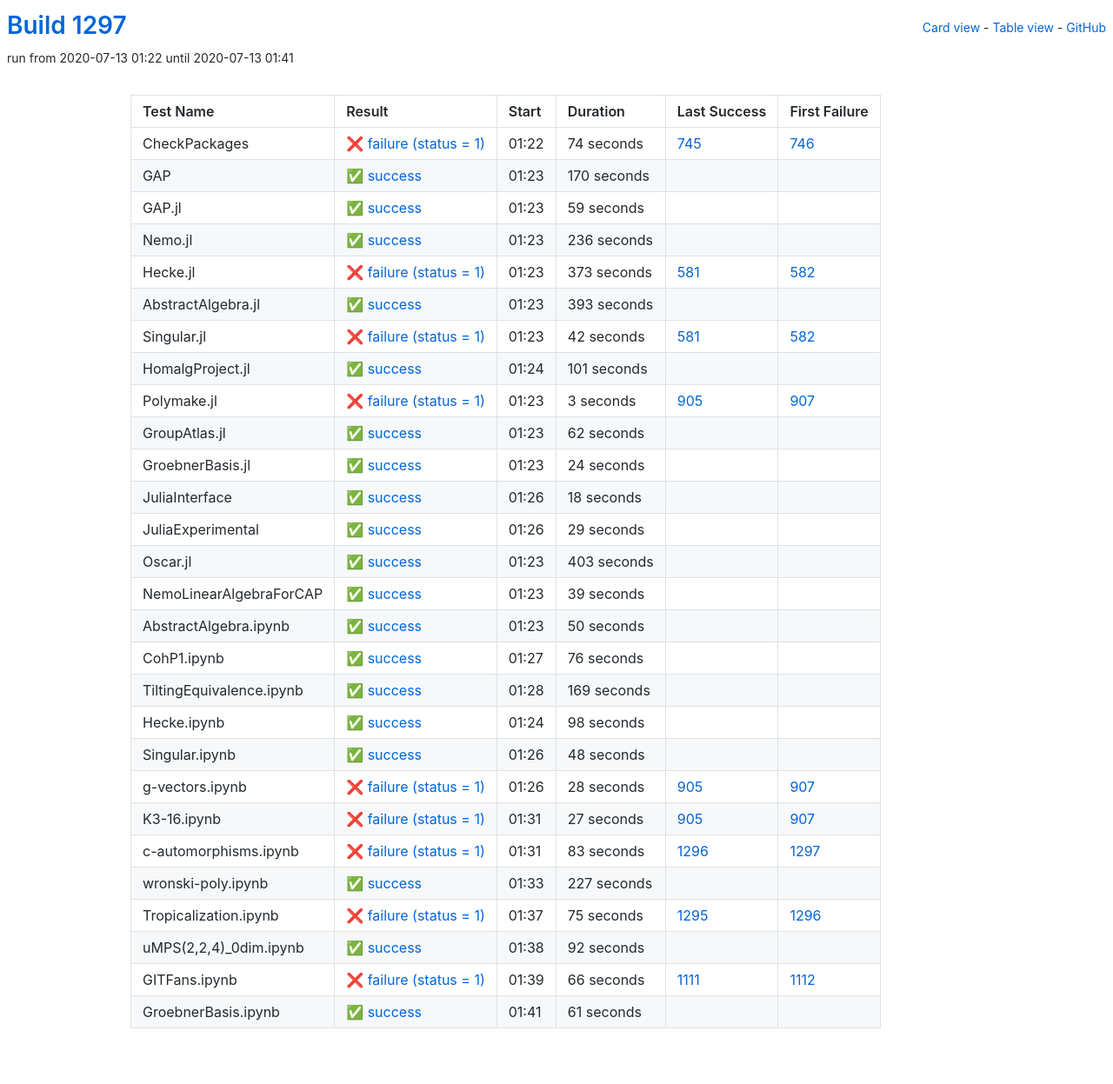
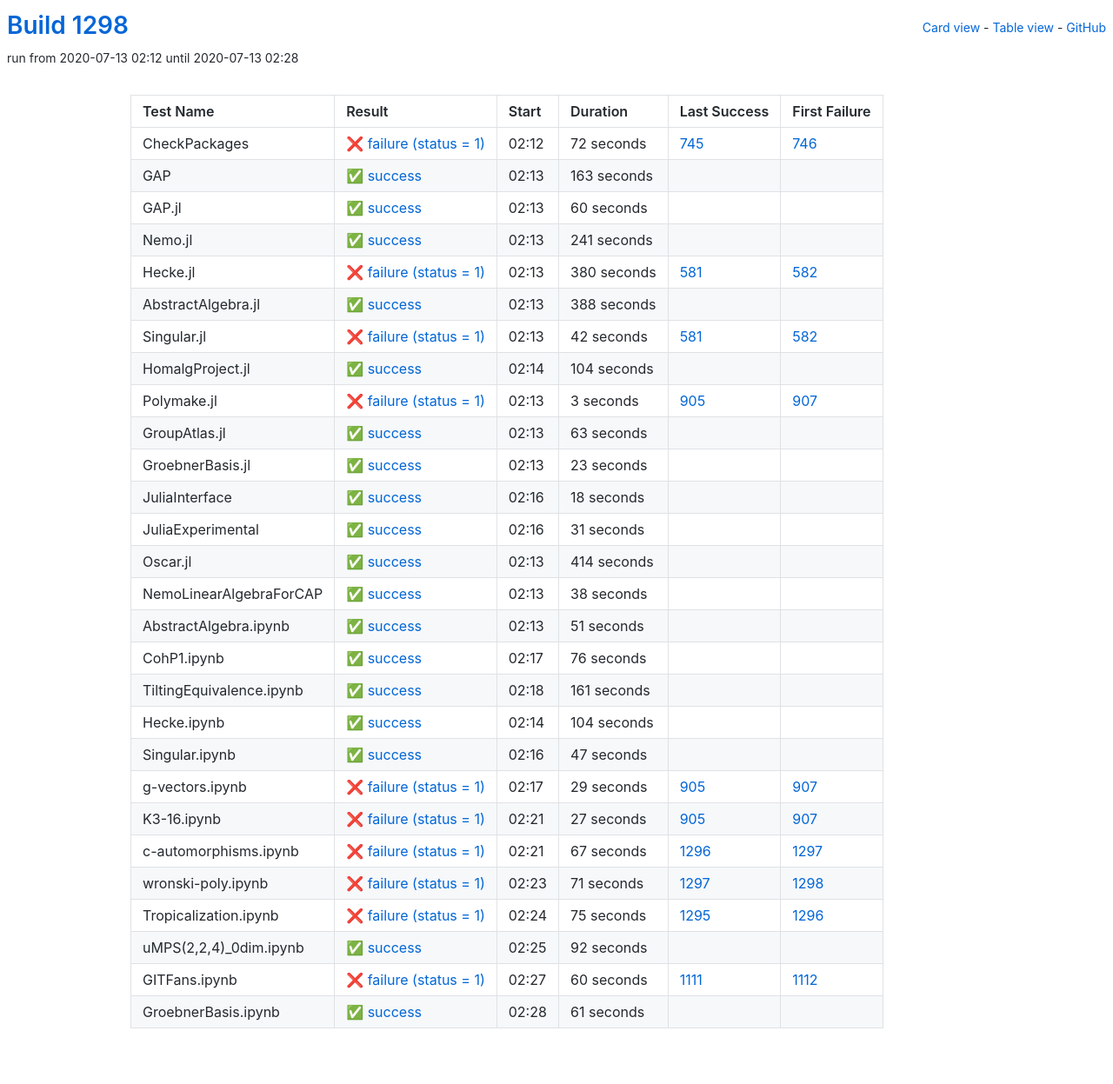
Before and after one commit to oscar-system/oscar-ci-status-1.4, a Jekyll site: the page built from table.html, in a window 1280 px wide. Shown: the whole page at 87% size. Built offline with Jekyll 4.4.1, drawn with Linux system fonts in a browser that asks for light colours.

Commit message:
Build #1298

```diff
--- a/_data/ci.yml
+++ b/_data/ci.yml
@@ -1,6 +1,6 @@
 ---
-build: 1297
-build_url: https://oscarci.mathematik.uni-kl.de/job/oscar-julia-1.4/1297/
+build: 1298
+build_url: https://oscarci.mathematik.uni-kl.de/job/oscar-julia-1.4/1298/
 job: oscar-julia-1.4
 organization: oscar-system
 repo: oscar-ci-status-1.4
@@ -8,80 +8,80 @@ repourl: https://github.com/oscar-system/oscar-ci-status-1.4
 tests:
 - name: CheckPackages
   id: checkpackages
-  log: https://oscarci.mathematik.uni-kl.de/job/oscar-julia-1.4/1297/artifact/logs/build-1297/CheckPackages.log
-  start: 2020-07-13 01:22
+  log: https://oscarci.mathematik.uni-kl.de/job/oscar-julia-1.4/1298/artifact/logs/build-1298/CheckPackages.log
+  start: 2020-07-13 02:12
   success: false
   exitcode: 1
   status: failure
-  duration: 74
+  duration: 72
   last_success: 745
   last_success_url: https://oscarci.mathematik.uni-kl.de/job/oscar-julia-1.4/745/
   first_failure: 746
   first_failure_url: https://oscarci.mathematik.uni-kl.de/job/oscar-julia-1.4/746/
 - name: GAP
   id: gap
-  log: https://oscarci.mathematik.uni-kl.de/job/oscar-julia-1.4/1297/artifact/logs/build-1297/GAP.log
-  start: 2020-07-13 01:23
+  log: https://oscarci.mathematik.uni-kl.de/job/oscar-julia-1.4/1298/artifact/logs/build-1298/GAP.log
+  start: 2020-07-13 02:13
   success: true
   exitcode: 0
   status: success
-  duration: 170
+  duration: 163
   last_success: false
   last_success_url:
   first_failure: false
   first_failure_url:
 - name: GAP.jl
   id: gap-jl
-  log: https://oscarci.mathematik.uni-kl.de/job/oscar-julia-1.4/1297/artifact/logs/build-1297/GAP.jl.log
-  start: 2020-07-13 01:23
+  log: https://oscarci.mathematik.uni-kl.de/job/oscar-julia-1.4/1298/artifact/logs/build-1298/GAP.jl.log
+  start: 2020-07-13 02:13
   success: true
   exitcode: 0
   status: success
-  duration: 59
+  duration: 60
   last_success: false
   last_success_url:
   first_failure: false
   first_failure_url:
 - name: Nemo.jl
   id: nemo-jl
-  log: https://oscarci.mathematik.uni-kl.de/job/oscar-julia-1.4/1297/artifact/logs/build-1297/Nemo.jl.log
-  start: 2020-07-13 01:23
+  log: https://oscarci.mathematik.uni-kl.de/job/oscar-julia-1.4/1298/artifact/logs/build-1298/Nemo.jl.log
+  start: 2020-07-13 02:13
   success: true
   exitcode: 0
   status: success
-  duration: 236
+  duration: 241
   last_success: false
   last_success_url:
   first_failure: false
   first_failure_url:
 - name: Hecke.jl
   id: hecke-jl
-  log: https://oscarci.mathematik.uni-kl.de/job/oscar-julia-1.4/1297/artifact/logs/build-1297/Hecke.jl.log
-  start: 2020-07-13 01:23
+  log: https://oscarci.mathematik.uni-kl.de/job/oscar-julia-1.4/1298/artifact/logs/build-1298/Hecke.jl.log
+  start: 2020-07-13 02:13
   success: false
   exitcode: 1
   status: failure
-  duration: 373
+  duration: 380
   last_success: 581
   last_success_url: https://oscarci.mathematik.uni-kl.de/job/oscar-julia-1.4/581/
   first_failure: 582
   first_failure_url: https://oscarci.mathematik.uni-kl.de/job/oscar-julia-1.4/582/
 - name: AbstractAlgebra.jl
   id: abstractalgebra-jl
-  log: https://oscarci.mathematik.uni-kl.de/job/oscar-julia-1.4/1297/artifact/logs/build-1297/AbstractAlgebra.jl.log
-  start: 2020-07-13 01:23
+  log: https://oscarci.mathematik.uni-kl.de/job/oscar-julia-1.4/1298/artifact/logs/build-1298/AbstractAlgebra.jl.log
+  start: 2020-07-13 02:13
   success: true
   exitcode: 0
   status: success
-  duration: 393
+  duration: 388
   last_success: false
   last_success_url:
   first_failure: false
   first_failure_url:
 - name: Singular.jl
   id: singular-jl
-  log: https://oscarci.mathematik.uni-kl.de/job/oscar-julia-1.4/1297/artifact/logs/build-1297/Singular.jl.log
-  start: 2020-07-13 01:23
+  log: https://oscarci.mathematik.uni-kl.de/job/oscar-julia-1.4/1298/artifact/logs/build-1298/Singular.jl.log
+  start: 2020-07-13 02:13
   success: false
   exitcode: 1
   status: failure
@@ -92,20 +92,20 @@ tests:
   first_failure_url: https://oscarci.mathematik.uni-kl.de/job/oscar-julia-1.4/582/
 - name: HomalgProject.jl
   id: homalgproject-jl
-  log: https://oscarci.mathematik.uni-kl.de/job/oscar-julia-1.4/1297/artifact/logs/build-1297/HomalgProject.jl.log
-  start: 2020-07-13 01:24
+  log: https://oscarci.mathematik.uni-kl.de/job/oscar-julia-1.4/1298/artifact/logs/build-1298/HomalgProject.jl.log
+  start: 2020-07-13 02:14
   success: true
   exitcode: 0
   status: success
-  duration: 101
+  duration: 104
   last_success: false
   last_success_url:
   first_failure: false
   first_failure_url:
 - name: Polymake.jl
   id: polymake-jl
-  log: https://oscarci.mathematik.uni-kl.de/job/oscar-julia-1.4/1297/artifact/logs/build-1297/Polymake.jl.log
-  start: 2020-07-13 01:23
+  log: https://oscarci.mathematik.uni-kl.de/job/oscar-julia-1.4/1298/artifact/logs/build-1298/Polymake.jl.log
+  start: 2020-07-13 02:13
   success: false
   exitcode: 1
   status: failure
@@ -116,32 +116,32 @@ tests:
   first_failure_url: https://oscarci.mathematik.uni-kl.de/job/oscar-julia-1.4/907/
 - name: GroupAtlas.jl
   id: groupatlas-jl
-  log: https://oscarci.mathematik.uni-kl.de/job/oscar-julia-1.4/1297/artifact/logs/build-1297/GroupAtlas.jl.log
-  start: 2020-07-13 01:23
+  log: https://oscarci.mathematik.uni-kl.de/job/oscar-julia-1.4/1298/artifact/logs/build-1298/GroupAtlas.jl.log
+  start: 2020-07-13 02:13
   success: true
   exitcode: 0
   status: success
-  duration: 62
+  duration: 63
   last_success: false
   last_success_url:
   first_failure: false
   first_failure_url:
 - name: GroebnerBasis.jl
   id: groebnerbasis-jl
-  log: https://oscarci.mathematik.uni-kl.de/job/oscar-julia-1.4/1297/artifact/logs/build-1297/GroebnerBasis.jl.log
-  start: 2020-07-13 01:23
+  log: https://oscarci.mathematik.uni-kl.de/job/oscar-julia-1.4/1298/artifact/logs/build-1298/GroebnerBasis.jl.log
+  start: 2020-07-13 02:13
   success: true
   exitcode: 0
   status: success
-  duration: 24
+  duration: 23
   last_success: false
   last_success_url:
   first_failure: false
   first_failure_url:
 - name: JuliaInterface
   id: juliainterface
-  log: https://oscarci.mathematik.uni-kl.de/job/oscar-julia-1.4/1297/artifact/logs/build-1297/JuliaInterface.log
-  start: 2020-07-13 01:26
+  log: https://oscarci.mathematik.uni-kl.de/job/oscar-julia-1.4/1298/artifact/logs/build-1298/JuliaInterface.log
+  start: 2020-07-13 02:16
   success: true
   exitcode: 0
   status: success
@@ -152,56 +152,56 @@ tests:
   first_failure_url:
 - name: JuliaExperimental
   id: juliaexperimental
-  log: https://oscarci.mathematik.uni-kl.de/job/oscar-julia-1.4/1297/artifact/logs/build-1297/JuliaExperimental.log
-  start: 2020-07-13 01:26
+  log: https://oscarci.mathematik.uni-kl.de/job/oscar-julia-1.4/1298/artifact/logs/build-1298/JuliaExperimental.log
+  start: 2020-07-13 02:16
   success: true
   exitcode: 0
   status: success
-  duration: 29
+  duration: 31
   last_success: false
   last_success_url:
   first_failure: false
   first_failure_url:
 - name: Oscar.jl
   id: oscar-jl
-  log: https://oscarci.mathematik.uni-kl.de/job/oscar-julia-1.4/1297/artifact/logs/build-1297/Oscar.jl.log
-  start: 2020-07-13 01:23
+  log: https://oscarci.mathematik.uni-kl.de/job/oscar-julia-1.4/1298/artifact/logs/build-1298/Oscar.jl.log
+  start: 2020-07-13 02:13
   success: true
   exitcode: 0
   status: success
-  duration: 403
+  duration: 414
   last_success: false
   last_success_url:
   first_failure: false
   first_failure_url:
 - name: NemoLinearAlgebraForCAP
   id: nemolinearalgebraforcap
-  log: https://oscarci.mathematik.uni-kl.de/job/oscar-julia-1.4/1297/artifact/logs/build-1297/NemoLinearAlgebraForCAP.log
-  start: 2020-07-13 01:23
+  log: https://oscarci.mathematik.uni-kl.de/job/oscar-julia-1.4/1298/artifact/logs/build-1298/NemoLinearAlgebraForCAP.log
+  start: 2020-07-13 02:13
   success: true
   exitcode: 0
   status: success
-  duration: 39
+  duration: 38
   last_success: false
   last_success_url:
   first_failure: false
   first_failure_url:
 - name: AbstractAlgebra.ipynb
   id: abstractalgebra-ipynb
-  log: https://oscarci.mathematik.uni-kl.de/job/oscar-julia-1.4/1297/artifact/logs/build-1297/AbstractAlgebra.ipynb.log
-  start: 2020-07-13 01:23
+  log: https://oscarci.mathematik.uni-kl.de/job/oscar-julia-1.4/1298/artifact/logs/build-1298/AbstractAlgebra.ipynb.log
+  start: 2020-07-13 02:13
   success: true
   exitcode: 0
   status: success
-  duration: 50
+  duration: 51
   last_success: false
   last_success_url:
   first_failure: false
   first_failure_url:
 - name: CohP1.ipynb
   id: cohp1-ipynb
-  log: https://oscarci.mathematik.uni-kl.de/job/oscar-julia-1.4/1297/artifact/logs/build-1297/CohP1.ipynb.log
-  start: 2020-07-13 01:27
+  log: https://oscarci.mathematik.uni-kl.de/job/oscar-julia-1.4/1298/artifact/logs/build-1298/CohP1.ipynb.log
+  start: 2020-07-13 02:17
   success: true
   exitcode: 0
   status: success
@@ -212,56 +212,56 @@ tests:
   first_failure_url:
 - name: TiltingEquivalence.ipynb
   id: tiltingequivalence-ipynb
-  log: https://oscarci.mathematik.uni-kl.de/job/oscar-julia-1.4/1297/artifact/logs/build-1297/TiltingEquivalence.ipynb.log
-  start: 2020-07-13 01:28
+  log: https://oscarci.mathematik.uni-kl.de/job/oscar-julia-1.4/1298/artifact/logs/build-1298/TiltingEquivalence.ipynb.log
+  start: 2020-07-13 02:18
   success: true
   exitcode: 0
   status: success
-  duration: 169
+  duration: 161
   last_success: false
   last_success_url:
   first_failure: false
   first_failure_url:
 - name: Hecke.ipynb
   id: hecke-ipynb
-  log: https://oscarci.mathematik.uni-kl.de/job/oscar-julia-1.4/1297/artifact/logs/build-1297/Hecke.ipynb.log
-  start: 2020-07-13 01:24
+  log: https://oscarci.mathematik.uni-kl.de/job/oscar-julia-1.4/1298/artifact/logs/build-1298/Hecke.ipynb.log
+  start: 2020-07-13 02:14
   success: true
   exitcode: 0
   status: success
-  duration: 98
+  duration: 104
   last_success: false
   last_success_url:
   first_failure: false
   first_failure_url:
 - name: Singular.ipynb
   id: singular-ipynb
-  log: https://oscarci.mathematik.uni-kl.de/job/oscar-julia-1.4/1297/artifact/logs/build-1297/Singular.ipynb.log
-  start: 2020-07-13 01:26
+  log: https://oscarci.mathematik.uni-kl.de/job/oscar-julia-1.4/1298/artifact/logs/build-1298/Singular.ipynb.log
+  start: 2020-07-13 02:16
   success: true
   exitcode: 0
   status: success
-  duration: 48
+  duration: 47
   last_success: false
   last_success_url:
   first_failure: false
   first_failure_url:
 - name: g-vectors.ipynb
   id: g-vectors-ipynb
-  log: https://oscarci.mathematik.uni-kl.de/job/oscar-julia-1.4/1297/artifact/logs/build-1297/g-vectors.ipynb.log
-  start: 2020-07-13 01:26
+  log: https://oscarci.mathematik.uni-kl.de/job/oscar-julia-1.4/1298/artifact/logs/build-1298/g-vectors.ipynb.log
+  start: 2020-07-13 02:17
   success: false
   exitcode: 1
   status: failure
-  duration: 28
+  duration: 29
   last_success: 905
   last_success_url: https://oscarci.mathematik.uni-kl.de/job/oscar-julia-1.4/905/
   first_failure: 907
   first_failure_url: https://oscarci.mathematik.uni-kl.de/job/oscar-julia-1.4/907/
 - name: K3-16.ipynb
   id: k3-16-ipynb
-  log: https://oscarci.mathematik.uni-kl.de/job/oscar-julia-1.4/1297/artifact/logs/build-1297/K3-16.ipynb.log
-  start: 2020-07-13 01:31
+  log: https://oscarci.mathematik.uni-kl.de/job/oscar-julia-1.4/1298/artifact/logs/build-1298/K3-16.ipynb.log
+  start: 2020-07-13 02:21
   success: false
   exitcode: 1
   status: failure
@@ -272,32 +272,32 @@ tests:
   first_failure_url: https://oscarci.mathematik.uni-kl.de/job/oscar-julia-1.4/907/
 - name: c-automorphisms.ipynb
   id: c-automorphisms-ipynb
-  log: https://oscarci.mathematik.uni-kl.de/job/oscar-julia-1.4/1297/artifact/logs/build-1297/c-automorphisms.ipynb.log
-  start: 2020-07-13 01:31
+  log: https://oscarci.mathematik.uni-kl.de/job/oscar-julia-1.4/1298/artifact/logs/build-1298/c-automorphisms.ipynb.log
+  start: 2020-07-13 02:21
   success: false
   exitcode: 1
   status: failure
-  duration: 83
+  duration: 67
   last_success: 1296
   last_success_url: https://oscarci.mathematik.uni-kl.de/job/oscar-julia-1.4/1296/
   first_failure: 1297
   first_failure_url: https://oscarci.mathematik.uni-kl.de/job/oscar-julia-1.4/1297/
 - name: wronski-poly.ipynb
   id: wronski-poly-ipynb
-  log: https://oscarci.mathematik.uni-kl.de/job/oscar-julia-1.4/1297/artifact/logs/build-1297/wronski-poly.ipynb.log
-  start: 2020-07-13 01:33
-  success: true
-  exitcode: 0
-  status: success
-  duration: 227
-  last_success: false
-  last_success_url:
-  first_failure: false
-  first_failure_url:
+  log: https://oscarci.mathematik.uni-kl.de/job/oscar-julia-1.4/1298/artifact/logs/build-1298/wronski-poly.ipynb.log
+  start: 2020-07-13 02:23
+  success: false
+  exitcode: 1
+  status: failure
+  duration: 71
+  last_success: 1297
+  last_success_url: https://oscarci.mathematik.uni-kl.de/job/oscar-julia-1.4/1297/
+  first_failure: 1298
+  first_failure_url: https://oscarci.mathematik.uni-kl.de/job/oscar-julia-1.4/1298/
 - name: Tropicalization.ipynb
   id: tropicalization-ipynb
-  log: https://oscarci.mathematik.uni-kl.de/job/oscar-julia-1.4/1297/artifact/logs/build-1297/Tropicalization.ipynb.log
-  start: 2020-07-13 01:37
+  log: https://oscarci.mathematik.uni-kl.de/job/oscar-julia-1.4/1298/artifact/logs/build-1298/Tropicalization.ipynb.log
+  start: 2020-07-13 02:24
   success: false
   exitcode: 1
   status: failure
@@ -308,8 +308,8 @@ tests:
   first_failure_url: https://oscarci.mathematik.uni-kl.de/job/oscar-julia-1.4/1296/
 - name: uMPS(2,2,4)_0dim.ipynb
   id: umps-2-2-4-0dim-ipynb
-  log: https://oscarci.mathematik.uni-kl.de/job/oscar-julia-1.4/1297/artifact/logs/build-1297/uMPS-2-2-4-_0dim.ipynb.log
-  start: 2020-07-13 01:38
+  log: https://oscarci.mathematik.uni-kl.de/job/oscar-julia-1.4/1298/artifact/logs/build-1298/uMPS-2-2-4-_0dim.ipynb.log
+  start: 2020-07-13 02:25
   success: true
   exitcode: 0
   status: success
@@ -320,20 +320,20 @@ tests:
   first_failure_url:
 - name: GITFans.ipynb
   id: gitfans-ipynb
-  log: https://oscarci.mathematik.uni-kl.de/job/oscar-julia-1.4/1297/artifact/logs/build-1297/GITFans.ipynb.log
-  start: 2020-07-13 01:39
+  log: https://oscarci.mathematik.uni-kl.de/job/oscar-julia-1.4/1298/artifact/logs/build-1298/GITFans.ipynb.log
+  start: 2020-07-13 02:27
   success: false
   exitcode: 1
   status: failure
-  duration: 66
+  duration: 60
   last_success: 1111
   last_success_url: https://oscarci.mathematik.uni-kl.de/job/oscar-julia-1.4/1111/
   first_failure: 1112
   first_failure_url: https://oscarci.mathematik.uni-kl.de/job/oscar-julia-1.4/1112/
 - name: GroebnerBasis.ipynb
   id: groebnerbasis-ipynb
-  log: https://oscarci.mathematik.uni-kl.de/job/oscar-julia-1.4/1297/artifact/logs/build-1297/GroebnerBasis.ipynb.log
-  start: 2020-07-13 01:41
+  log: https://oscarci.mathematik.uni-kl.de/job/oscar-julia-1.4/1298/artifact/logs/build-1298/GroebnerBasis.ipynb.log
+  start: 2020-07-13 02:28
   success: true
   exitcode: 0
   status: success
```
Also changed, not shown: README.md.
